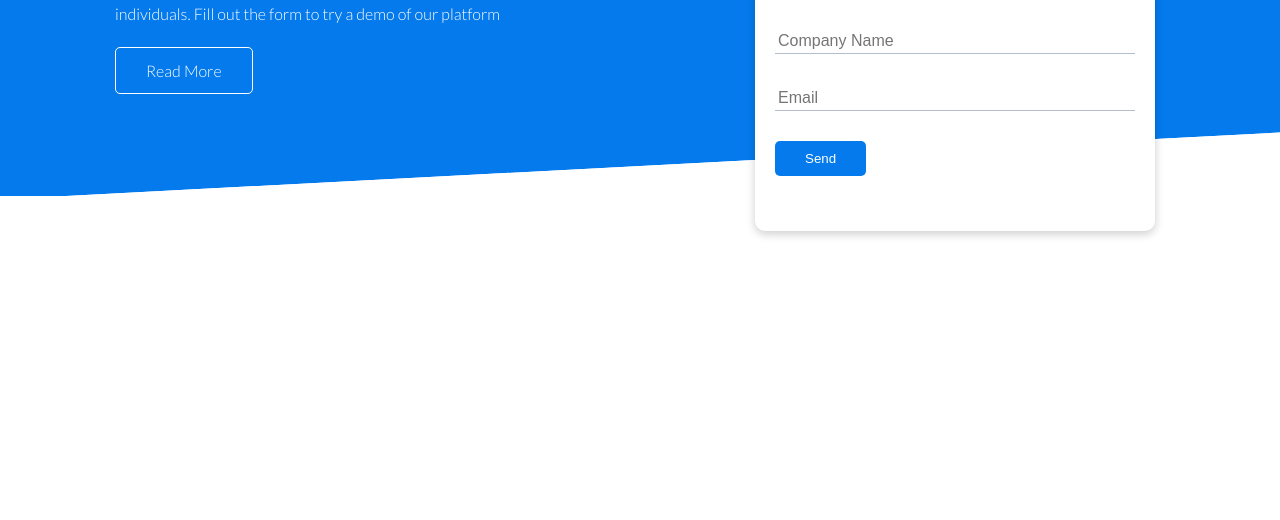
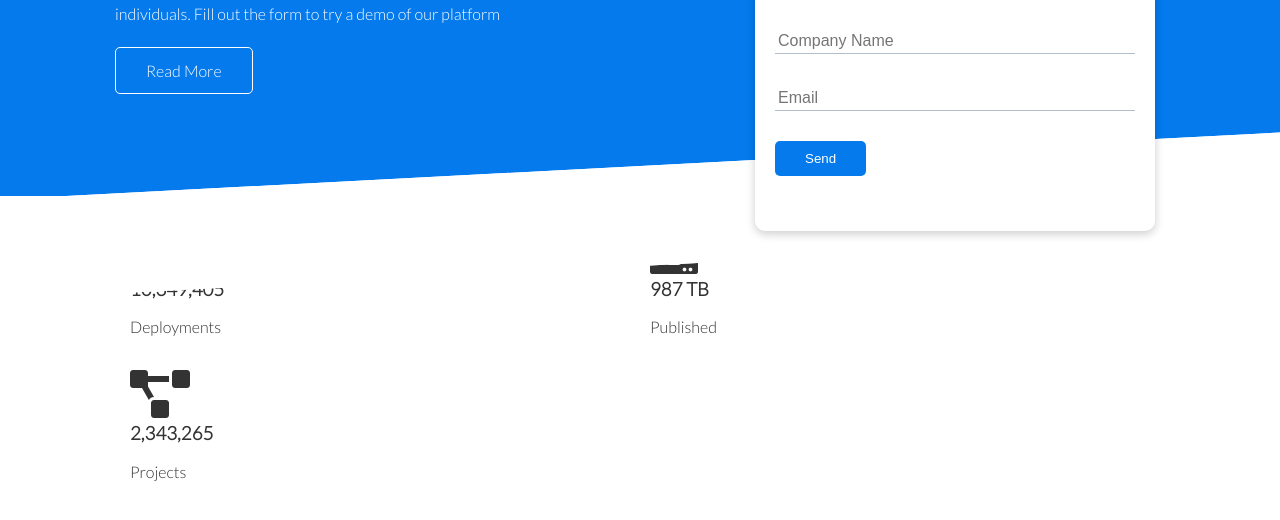
Before and after one commit to Annie-Huang/loruki-website, a website: page index.html in a window 1280 px wide. Shown: the part 274-794 px from the top of the page. Drawn offline with Linux system fonts and the light colour scheme.

Commit message:
Add html for the stats section

```diff
--- a/index.html
+++ b/index.html
@@ -51,6 +51,30 @@
   </div>
 </section>
 
-
+<!-- Stats -->
+<section class="stats">
+  <div class="container">
+    <h3 class="stats-heading text-center my-1">
+      Welcome to the best platform for building applications of all types with modern architecture and scaling
+    </h3>
+    <div class="grid grid-3 text-center my-4">
+      <div>
+        <i class="fas fa-server fa-3x"></i>
+        <h3>10,349,405</h3>
+        <p class="text-secondary">Deployments</p>
+      </div>
+      <div>
+        <i class="fas fa-upload fa-3x"></i>
+        <h3>987 TB</h3>
+        <p class="text-secondary">Published</p>
+      </div>
+      <div>
+        <i class="fas fa-project-diagram fa-3x"></i>
+        <h3>2,343,265</h3>
+        <p class="text-secondary">Projects</p>
+      </div>
+    </div>
+  </div>
+</section>
 </body>
 </html>
```
